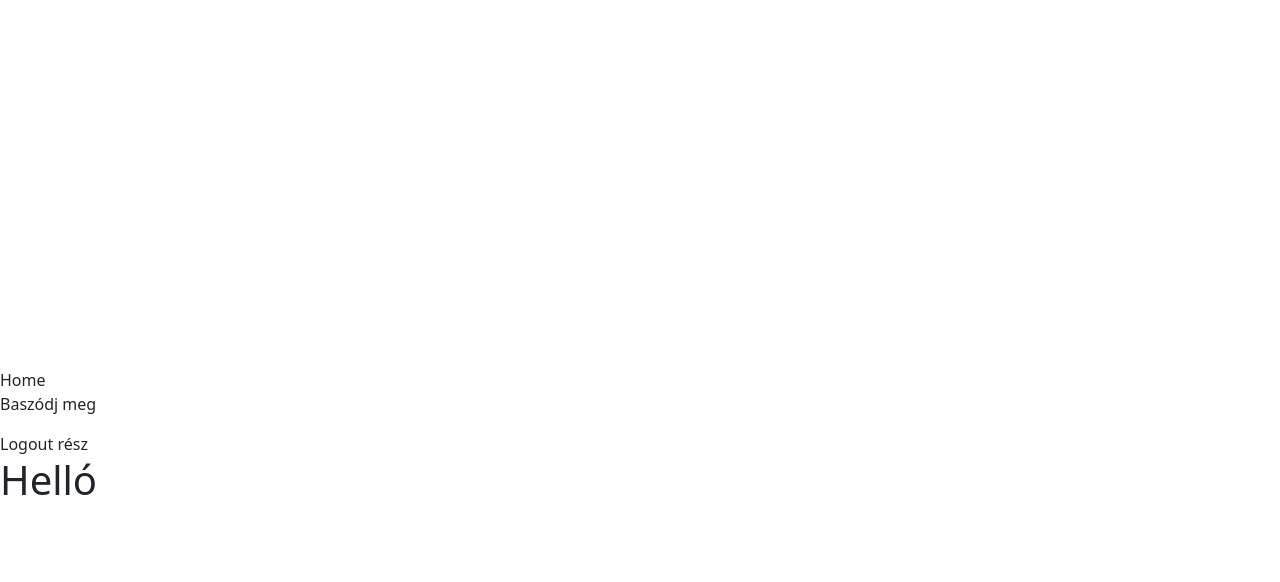
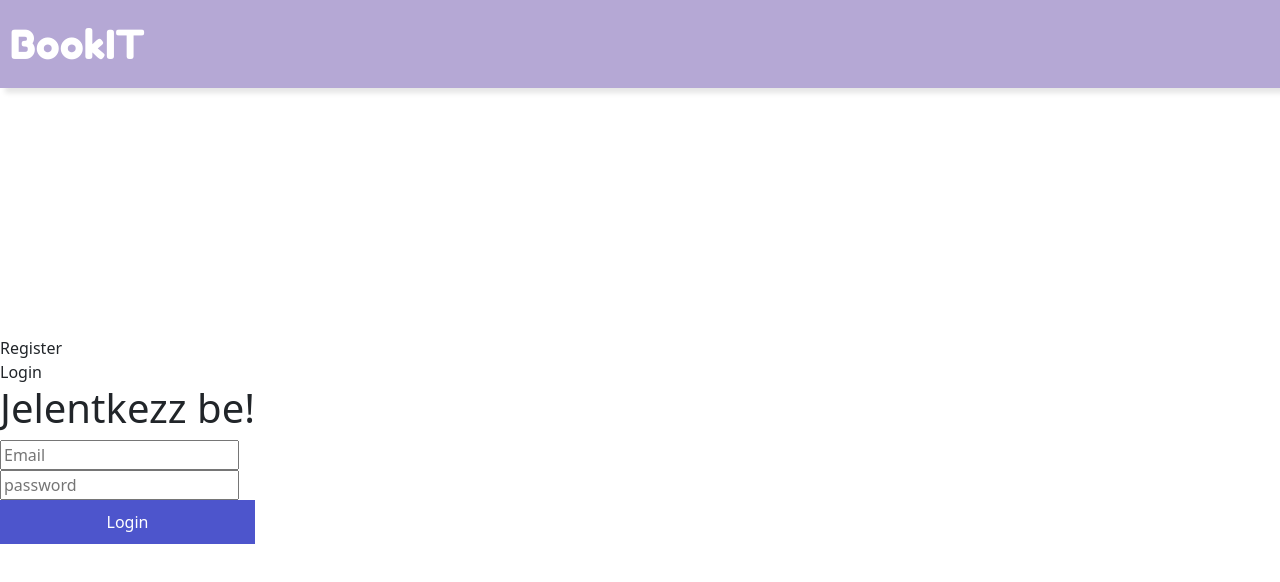
Before and after one commit to Booking-BA-BO/frontend, a React (Vite) app: page /login in a window 1280 px wide. Shown: the top 582 px of the page. Built offline with nearby package versions, Linux system fonts and the light colour scheme.

Commit message:
Bejelentkezés, Regisztráció, Kijelentkezés mülködik, és tesztelve, 401 hiba javítása (Kijelentkezés után meghív egy getUser functiont)

```diff
--- a/src/App.jsx
+++ b/src/App.jsx
@@ -1,9 +1,8 @@
 import "./App.css";
 import { BrowserRouter, Routes, Route } from "react-router-dom";
 
-/* import Header from "./components/Header";
-import Galery from "./components/Galery";
-import Login from "./components/Login"; */
+import Header from "./components/Header";
+/* import Galery from "./components/Galery"; */
 import Home from "./pages/Home";
 import Layout from "./pages/Layout";
 import Register from "./pages/Auth/Register";
@@ -15,11 +14,12 @@ export default function App() {
   const { user } = useContext(AppContext);
 
   return (
+
     <BrowserRouter>
+      <Header />
       <Routes>
         <Route path="/" element={<Layout />}>
           <Route index element={user ? <Home /> : <Register />} />
-
           <Route path="/register" element={<Register />} />
           <Route path="/login" element={user ? <Home /> : <Login />} />
         </Route>
--- a/src/Context/AppContext.jsx
+++ b/src/Context/AppContext.jsx
@@ -4,7 +4,7 @@ export const AppContext = createContext();
 
 export default function AppProvider({children}){
     const [token, setToken] = useState(localStorage.getItem('token'));
-    const [user, setUser] = useState({});
+    const [user, setUser] = useState(null);
 
     async function getUser() {
         const res = await fetch('/api/user', {
@@ -15,7 +15,10 @@ export default function AppProvider({children}){
 
         const data = await res.json();
 
-        setUser(data);
+        if(res.ok) {
+            setUser(data);
+        }
+
         /* console.log(data); */
     }
 
@@ -23,10 +26,10 @@ export default function AppProvider({children}){
         if (token) {
             getUser();
         }
-    }, [token])
+    });
 
     return(
-        <AppContext.Provider value={{ token, setToken, user }}>
+        <AppContext.Provider value={{ token, setToken, user, setUser }}>
             {children}
         </AppContext.Provider>
     );
--- a/src/pages/Auth/Login.jsx
+++ b/src/pages/Auth/Login.jsx
@@ -1,7 +1,70 @@
+import { useContext, useState } from "react";
+import { useNavigate } from "react-router-dom";
+import { AppContext } from "../../Context/AppContext";
+
 export default function Login() {
-    return(
-        <>
-            <h1>Login</h1>
-        </>
-    )
+  const { setToken } = useContext(AppContext);
+  const navigate = useNavigate();
+
+  const [formData, setFormData] = useState({
+    email: "",
+    password: "",
+  });
+
+  const [errors, setErrors] = useState({});
+
+  async function handleLogin(e) {
+    e.preventDefault();
+    const res = await fetch("/api/login", {
+      method: "post",
+      body: JSON.stringify(formData),
+    });
+
+    const data = await res.json();
+
+    if (data.errors) {
+      setErrors(data.errors);
+    } else {
+      localStorage.setItem("token", data.token);
+      setToken(data.token);
+      /* navigate("/"); */
+      /* console.log(data); */
+    }
+  }
+
+  return (
+    <>
+      <h1 className="title">Jelentkezz be!</h1>
+      <form
+        onSubmit={handleLogin}
+        className="w-1/2 mx-auto space-y-6"
+      >
+        <div>
+          <input
+            type="text"
+            placeholder="Email"
+            value={formData.email}
+            onChange={(e) =>
+              setFormData({ ...formData, email: e.target.value })
+            }
+          />
+          {errors.title && <p className="error">{errors.email[0]}</p>}
+        </div>
+        <div>
+          <input
+            type="password"
+            placeholder="password"
+            value={formData.password}
+            onChange={(e) =>
+              setFormData({ ...formData, password: e.target.value })
+            }
+          />
+          {errors.title && <p className="error">{errors.password[0]}</p>}
+        </div>
+
+
+        <button className="primary-btn">Login</button>
+      </form>
+    </>
+  );
 }
--- a/src/pages/Auth/Register.jsx
+++ b/src/pages/Auth/Register.jsx
@@ -4,7 +4,7 @@ import { AppContext } from "../../Context/AppContext";
 
 export default function Register() {
 
-    const {token, setToken} = useContext(AppContext);
+    const {setToken} = useContext(AppContext);
     const navigate = useNavigate();
 
     const [formData, setFormData] = useState({
@@ -31,7 +31,7 @@ export default function Register() {
             localStorage.setItem('token', data.token);
             setToken(data.token);
             navigate('/');
-            console.log(data);
+            /* console.log(data); */
         }
 
     }
@@ -39,7 +39,7 @@ export default function Register() {
     return(
         <>
             <h1 className="title">Regisztrálj egy új felhasználót!</h1>
-            <form onSubmit={handleRegister} className="w-1/2 mx-auto space-y-6" action="">
+            <form onSubmit={handleRegister} className="w-1/2 mx-auto space-y-6">
                 <div>
                     <input type="text" placeholder="Name" value={formData.name} onChange={(e) => setFormData({...formData, name: e.target.value})} />
                     {errors.title && <p className="error">{errors.name[0]}</p>}
--- a/src/pages/Layout.jsx
+++ b/src/pages/Layout.jsx
@@ -1,18 +1,42 @@
 import { useContext } from "react";
-import { Link, Outlet } from "react-router-dom";
+import { Link, Outlet, useNavigate } from "react-router-dom";
 import { AppContext } from "../Context/AppContext";
 
 export default function Layout() {
-    const {user} = useContext(AppContext);
+    const {user, token, setUser, setToken} = useContext(AppContext);
+    const navigate = useNavigate();
+
+    async function handleLogout(e) {
+        e.preventDefault();
+
+        const res = await fetch('/api/logout', {
+            method: 'post',
+            headers: {
+                Authorization: `Bearer ${token}`,
+            },
+        });
+
+        const data = await res.json();
+        console.log(data);
+
+        if(res.ok){
+            setUser(null);
+            setToken(null);
+            localStorage.removeItem("token");
+            navigate('/');
+        }
+    }
 
 
     return(
         <>
             <header>
                 <nav>
-                    <Link to="/" className="nav-link">Home</Link>
-                    {user ? (<div><p>Baszódj meg {user.name}</p>
-                    Logout rész
+                    {/* <Link to="/" className="nav-link">Home</Link> */}
+                    {user ? (<div><p>Üdvözöllek {user.name}</p>
+                    <form onSubmit={handleLogout}>
+                        <button className="nav-Link">Kijelentkezés</button>
+                    </form>
                     </div>) : (
                     <div>
                         <Link to="/register" className="nav-link">Register</Link>
```
Also changed, not shown: src/components/Login.jsx (deleted, +0 -50 lines), src/components/Header.jsx (line endings or trailing spaces).
